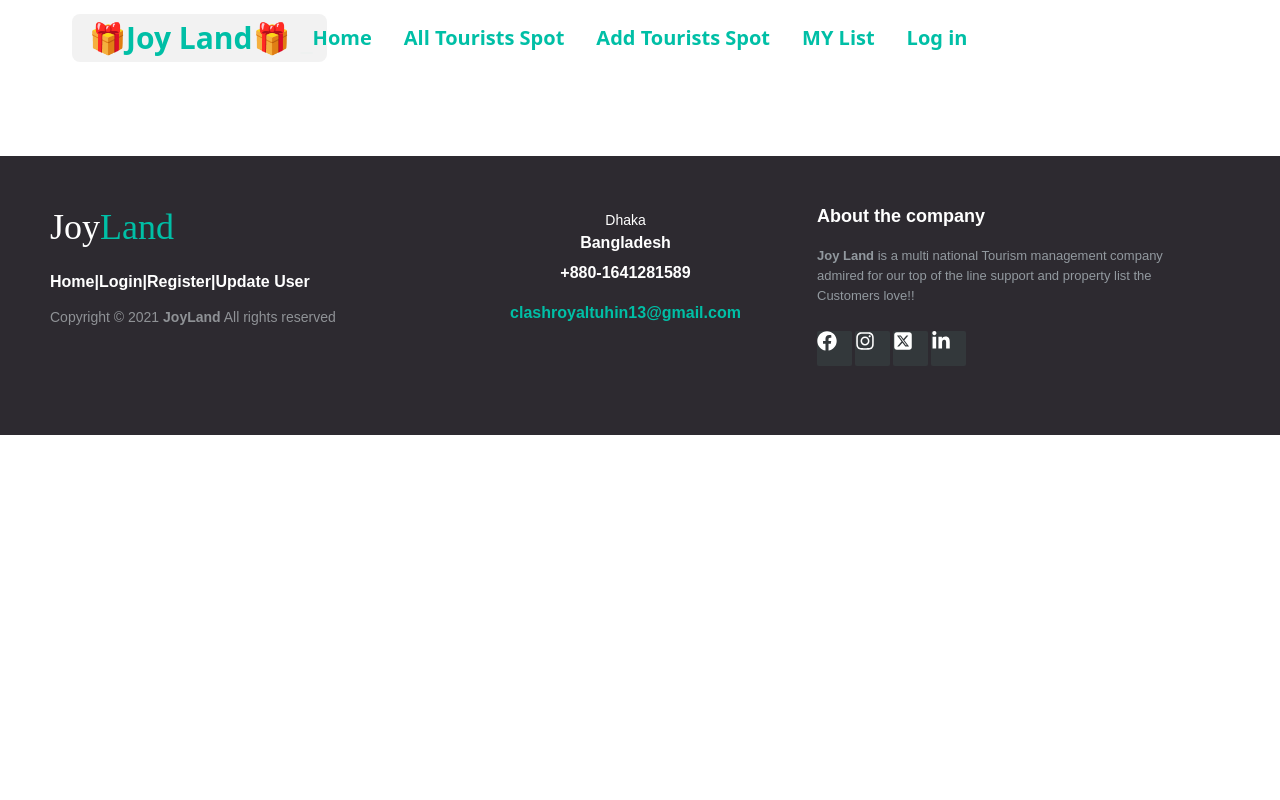
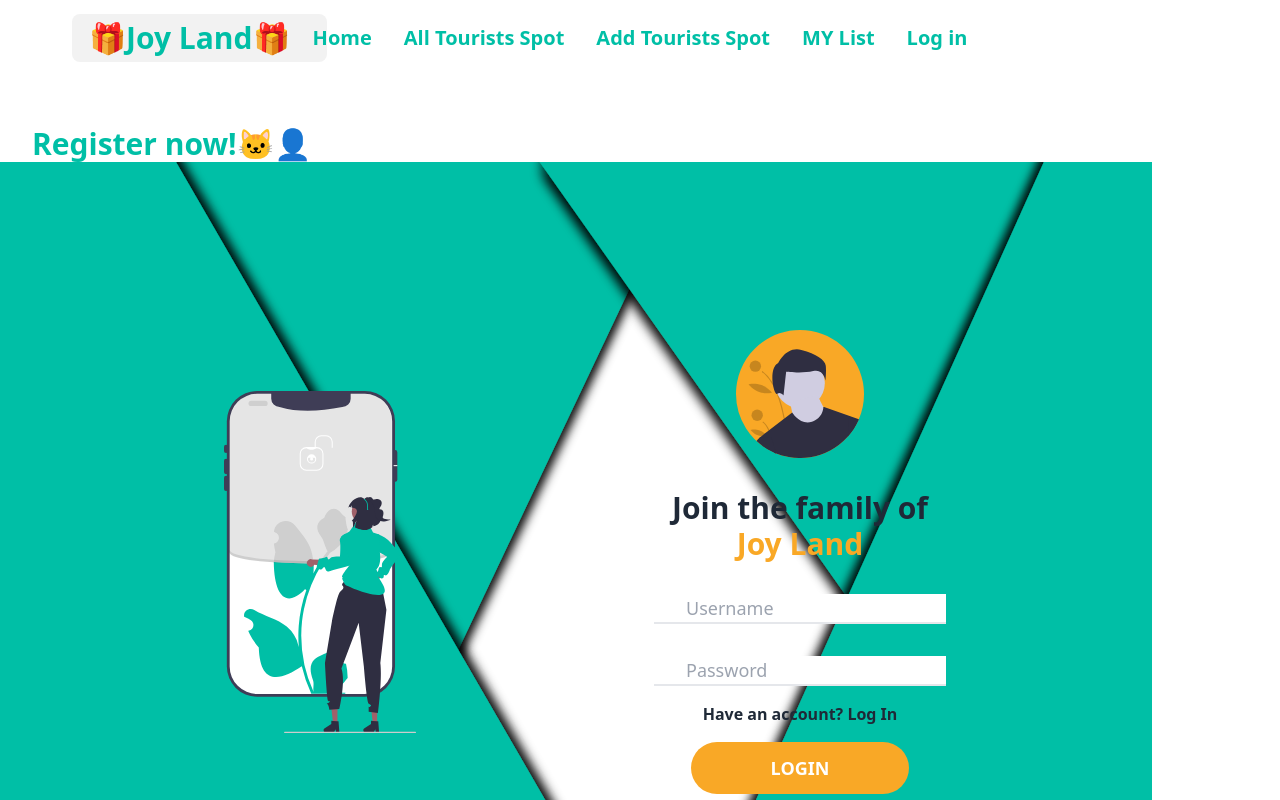
Before and after one commit to Pervage-Ahmed-Tuhin/Joy-land, a React (Vite) app: page /register in a window 1280 px wide. Shown: the top 800 px of the page. Built offline with nearby package versions, Linux system fonts and the light colour scheme.

Commit message:
added register page

```diff
--- a/src/components/Login/Login.jsx
+++ b/src/components/Login/Login.jsx
@@ -1,5 +1,4 @@
 
-import wave from '../../assets/img/Wave.svg';
 import wave2 from '../../assets/img/Abstract Paper (2).svg';
 import unlock2 from '../../assets/img/unlock.svg';
 import Marquee from "react-fast-marquee";
@@ -65,9 +64,9 @@ const Login = () => {
                     <img src={avatar1} className="w-32" />
 
                     <h2
-                        className="my-8 font-play-fare font-bold text-3xl text-gray-700 text-center"
+                        className="my-8 font-play-fare font-bold text-3xl text-gray-800 text-center"
                     >
-                        Welcome to <span className='text-[#f9a826]'>Joy Land</span>
+                        Welcome to <br /> <span className='text-[#f9a826]'>Joy Land</span>
                     </h2>
                     <div className="relative flex items-center">
                         <FaUser />
--- a/src/components/Register/Register.jsx
+++ b/src/components/Register/Register.jsx
@@ -1,10 +1,105 @@
+import { Link } from "react-router-dom";
 
 
+// import wave2 from '../../assets/img/Animated Shape.svg';
+import wave2 from '../../assets/img/Abstract Paper (2).svg';
+import unlock2 from '../../assets/img/undraw_unlock_re_a558.svg';
+import Marquee from "react-fast-marquee";
+import avatar1 from '../../assets/img/avatar.svg';
+
+
+const pageVariants = {
+    initial: {
+        opacity: 0,
+        x: "-100vw"
+    },
+    in: {
+        opacity: 1,
+        x: 0
+    },
+    out: {
+        opacity: 0,
+        x: "100vw"
+    }
+};
+
+
+
+const pageTransition = {
+    type: "tween",
+    ease: "easeInOut",
+    duration: 0.9
+};
+
+
+
+import { motion } from "framer-motion";
 const Register = () => {
     return (
-        <div>
+        <motion.div className='max-w-6xl'
 
-        </div>
+
+            initial="initial"
+            animate="in"
+            exit="out"
+            variants={pageVariants}
+            transition={pageTransition}
+
+
+        >
+
+            <Marquee className="marquee w-full overflow-hidden" speed={200}>
+                <h1 className="text-2xl md:text-3xl font-bold text-[#00BFA6]">Register now!🐱‍👤</h1>
+            </Marquee>
+            <img
+                src={wave2}
+                className="fixed hidden lg:block h-full"
+                style={{ zIndex: -1 }}
+            />
+            <div
+                className="w-screen h-screen flex flex-col justify-center items-center lg:grid lg:grid-cols-2"
+            >
+                <img
+                    src={unlock2}
+                    className="hidden lg:block w-[30%] hover:scale-150 transition-all duration-500 transform mx-auto"
+                />
+                <form className="flex flex-col justify-center items-center w-1/2">
+                    <img src={avatar1} className="w-32" />
+
+                    <h2
+                        className="my-8 font-play-fare font-bold text-3xl text-gray-800 text-center"
+                    >
+                        Join the family of <br /> <span className='text-[#f9a826]'>Joy Land</span>
+                    </h2>
+                    <div className="relative flex items-center">
+
+                        <input
+                            type="text"
+                            placeholder="username"
+                            className="pl-8 border-b-2 font-play-fare focus:outline-none focus:border-[#00BFA6]transition-all duration-500 capitalize text-lg"
+                        />
+                    </div>
+                    <div className="relative mt-8 flex items-center ">
+
+
+                        <input
+                            type="password"
+                            placeholder="password"
+                            className="pl-8 border-b-2 font-play-fare focus:outline-none focus:border-[#00BFA6] transition-all duration-500 capitalize text-lg"
+                        />
+                    </div>
+                    <a href="#" className=" mt-4 text-gray-800 font-bold"
+                    >Have an account? <Link to='/login'>Log In</Link></a
+                    >
+                    <a
+                        href="#"
+                        className="py-3 px-20 bg-[#f9a826] rounded-full text-white font-bold uppercase text-lg mt-4 transform hover:translate-y-1 transition-all duration-500"
+                    >Login</a
+                    >
+                </form>
+            </div>
+
+        </motion.div>
     );
 };
 
```
Also changed, not shown: src/assets/img/Animated Shape.svg (added), src/assets/img/undraw_pic_profile_re_7g2h.svg (added).
